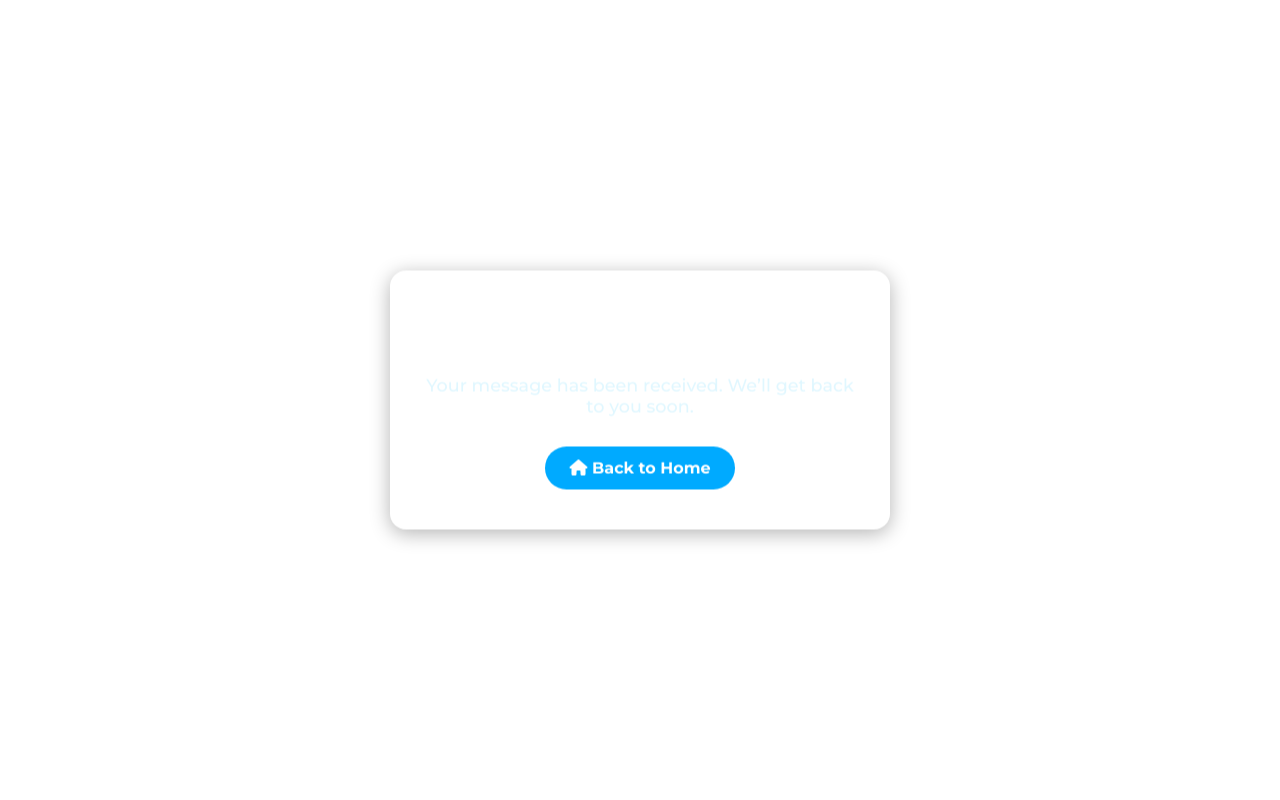
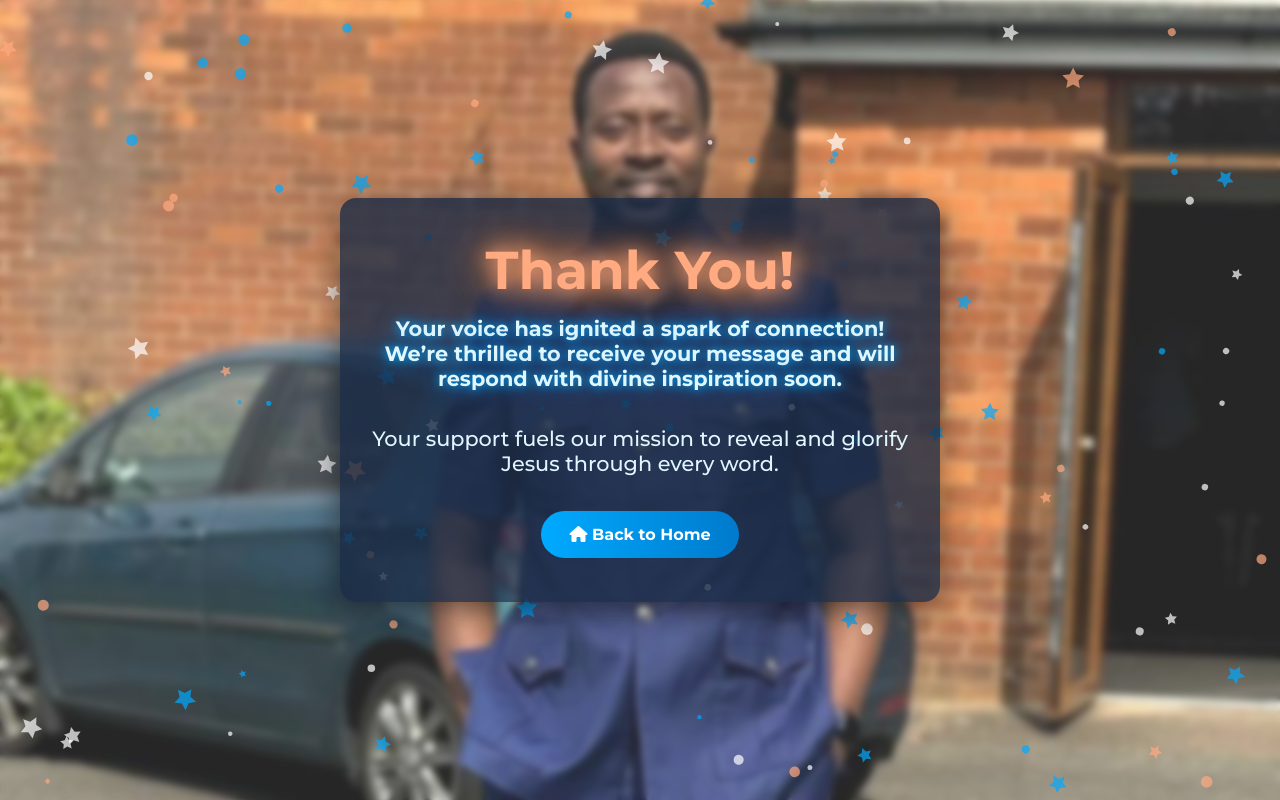
Before and after one commit to DIADEM12/book-publicity-site, a plain HTML site: page Pages/thank-you.html in a window 1280 px wide. Drawn offline with nearby package versions, Linux system fonts and the light colour scheme.

Commit message:
Improved device compatibility

```diff
--- a/Pages/thank-you.html
+++ b/Pages/thank-you.html
@@ -2,10 +2,10 @@
 <html lang="en">
 <head>
   <meta charset="UTF-8" />
-  <meta name="viewport" content="width=device-width, initial-scale=1.0"/>
+  <meta name="viewport" content="width=device-width, initial-scale=1.0" />
   <title>Thank You</title>
-  <link href="https://fonts.googleapis.com/css2?family=Montserrat:wght@500;700&display=swap" rel="stylesheet"/>
-  <link rel="stylesheet" href="https://cdnjs.cloudflare.com/ajax/libs/font-awesome/6.4.0/css/all.min.css"/>
+  <link href="https://fonts.googleapis.com/css2?family=Montserrat:wght@500;700&display=swap" rel="stylesheet" />
+  <link rel="stylesheet" href="https://cdnjs.cloudflare.com/ajax/libs/font-awesome/6.4.0/css/all.min.css" />
   <script src="https://cdn.jsdelivr.net/npm/tsparticles@2/tsparticles.bundle.min.js"></script>
   <style>
     * {
@@ -19,13 +19,27 @@
       font-family: 'Montserrat', sans-serif;
       overflow: hidden;
       position: relative;
+      background: url('../images/authorpic.jpg') no-repeat center center fixed;
+      background-size: cover;
+    }
+
+    body::before {
+      content: '';
+      position: fixed;
+      top: 0;
+      left: 0;
+      width: 100%;
+      height: 100%;
+      background: rgba(255, 255, 255, 0.15);
+      backdrop-filter: blur(3px);
+      z-index: 0;
     }
 
     #tsparticles {
       position: fixed;
       width: 100%;
       height: 100%;
-      z-index: -1;
+      z-index: 1;
       top: 0;
       left: 0;
     }
@@ -35,67 +49,117 @@
       top: 50%;
       left: 50%;
       transform: translate(-50%, -50%);
-      background: rgba(255, 255, 255, 0.1);
-      backdrop-filter: blur(12px);
+      background: rgba(26, 42, 68, 0.8); /* Darker background for contrast */
       border-radius: 16px;
-      box-shadow: 0 4px 20px rgba(0, 0, 0, 0.3);
+      box-shadow: 0 8px 30px rgba(0, 0, 0, 0.5);
       padding: 40px 30px;
       text-align: center;
-      color: #fff;
-      max-width: 500px;
+      color: #ffffff;
+      max-width: 600px;
       width: 90%;
-      animation: fadeInUp 1.2s ease forwards;
+      animation: floatUp 1.2s ease-out forwards;
+      z-index: 2;
     }
 
     .thankyou-container h1 {
-      font-size: 2.8rem;
-      margin-bottom: 10px;
-      animation: slideIn 1s ease;
+      font-size: 3.2rem;
+      margin-bottom: 15px;
+      color: #ffaa80;
+      text-shadow: 0 0 15px #ffaa80, 0 0 25px #ff8c42;
+      animation: pulseGlow 2s infinite alternate;
     }
 
     .thankyou-container p {
-      font-size: 1.1rem;
-      margin-bottom: 30px;
+      font-size: 1.3rem;
+      margin-bottom: 35px;
       color: #e0f7ff;
-      animation: fadeIn 1.5s ease;
+      animation: fadeInSlide 1.5s ease-out forwards;
+    }
+
+    .thankyou-message {
+      font-size: 1.5rem;
+      font-weight: 700;
+      color: #00aaff;
+      text-shadow: 0 0 10px #00aaff, 0 0 20px #007acc;
+      animation: bounceIn 1.8s ease-out forwards;
     }
 
     .back-btn {
       display: inline-block;
-      background: #00aaff;
+      background: linear-gradient(90deg, #00aaff, #007acc);
       color: white;
-      padding: 12px 24px;
+      padding: 14px 28px;
       border-radius: 25px;
       text-decoration: none;
       transition: all 0.3s ease;
       font-weight: bold;
+      position: relative;
+      overflow: hidden;
     }
 
     .back-btn:hover {
-      background: #007acc;
-      transform: scale(1.05);
-      box-shadow: 0 0 12px rgba(0, 170, 255, 0.6);
+      transform: scale(1.1);
+      box-shadow: 0 0 20px #00aaff, 0 0 30px #007acc;
     }
 
-    @keyframes fadeInUp {
+    .back-btn::after {
+      content: '';
+      position: absolute;
+      width: 0;
+      height: 100%;
+      top: 0;
+      left: 0;
+      background: rgba(255, 255, 255, 0.2);
+      transition: width 0.3s ease;
+    }
+
+    .back-btn:hover::after {
+      width: 100%;
+    }
+
+    @keyframes floatUp {
       from {
         opacity: 0;
-        transform: translate(-50%, -60%);
+        transform: translate(-50%, -60%) scale(0.9);
       }
       to {
         opacity: 1;
-        transform: translate(-50%, -50%);
+        transform: translate(-50%, -50%) scale(1);
       }
     }
 
-    @keyframes slideIn {
-      0% { transform: translateY(-20px); opacity: 0; }
-      100% { transform: translateY(0); opacity: 1; }
+    @keyframes pulseGlow {
+      from {
+        transform: scale(1);
+        text-shadow: 0 0 10px #ffaa80, 0 0 20px #ff8c42;
+      }
+      to {
+        transform: scale(1.05);
+        text-shadow: 0 0 20px #ffaa80, 0 0 40px #ff8c42, 0 0 60px #ff8c42;
+      }
     }
 
-    @keyframes fadeIn {
-      from { opacity: 0; }
-      to { opacity: 1; }
+    @keyframes fadeInSlide {
+      from {
+        opacity: 0;
+        transform: translateY(20px);
+      }
+      to {
+        opacity: 1;
+        transform: translateY(0);
+      }
+    }
+
+    @keyframes bounceIn {
+      0% { transform: scale(0); opacity: 0; }
+      50% { transform: scale(1.2); opacity: 0.7; }
+      100% { transform: scale(1); opacity: 1; }
+    }
+
+    @keyframes particleGlow {
+      0% { box-shadow: 0 0 5px #ffffff; }
+      50% { box-shadow: 0 0 15px #ffaa80, 0 0 25px #00aaff; }
+      100% { box-shadow: 0 0 5px #ffffff; }
     }
   </style>
 </head>
@@ -104,7 +168,8 @@
 
   <div class="thankyou-container">
     <h1>Thank You!</h1>
-    <p>Your message has been received. We’ll get back to you soon.</p>
+    <p class="thankyou-message">Your voice has ignited a spark of connection! We’re thrilled to receive your message and will respond with divine inspiration soon.</p>
+    <p>Your support fuels our mission to reveal and glorify Jesus through every word.</p>
     <a href="index.html" class="back-btn"><i class="fas fa-home"></i> Back to Home</a>
   </div>
 
@@ -114,20 +179,41 @@
       background: { color: { value: "transparent" } },
       fpsLimit: 60,
       particles: {
-        number: { value: 80 },
-        color: { value: "#ffffff" },
-        shape: { type: "circle" },
-        opacity: { value: 0.5 },
-        size: { value: { min: 1, max: 4 } },
+        number: { value: 100 },
+        color: { value: ["#ffaa80", "#00aaff", "#ffffff"] },
+        shape: { type: ["circle", "star"] },
+        opacity: { value: 0.7 },
+        size: { value: { min: 2, max: 6 } },
         move: {
           enable: true,
-          speed: 1,
+          speed: 2,
           direction: "top",
           straight: false,
-          outModes: { default: "out" }
-        }
+          outModes: { default: "out" },
+          attract: { enable: true, distance: 150 }
+        },
+        rotate: { value: 0, random: true, enable: true, animation: { enable: true, speed: 10 } }
+      },
+      interactivity: {
+        events: { onHover: { enable: true, mode: "repulse" } },
+        modes: { repulse: { distance: 100 } }
       },
       detectRetina: true
+    });
+
+    // Add subtle hover effect to container
+    const container = document.querySelector('.thankyou-container');
+    container.addEventListener('mousemove', (e) => {
+      const rect = container.getBoundingClientRect();
+      const x = e.clientX - rect.left;
+      const y = e.clientY - rect.top;
+      container.style.transformOrigin = `${x}px ${y}px`;
+      container.style.transition = 'transform 0.3s ease';
+      container.style.transform = `perspective(1000px) rotateX(${((y - rect.height / 2) / rect.height) * 10}deg) rotateY(${((x - rect.width / 2) / rect.width) * -10}deg) scale(1.02)`;
+    });
+
+    container.addEventListener('mouseleave', () => {
+      container.style.transform = `translate(-50%, -50%) scale(1)`;
     });
   </script>
 </body>
```
Also changed, not shown: Pages/contact.html (+3 -3 lines).
